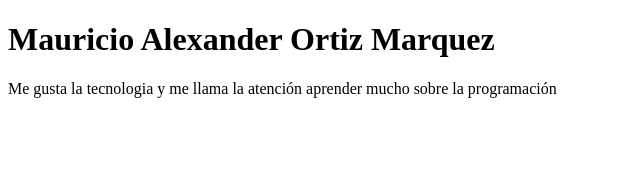
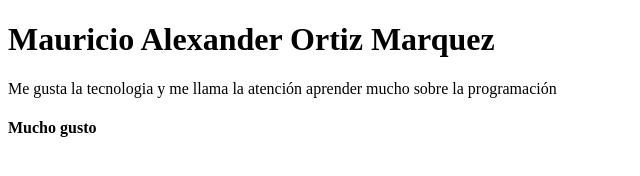
Before and after one commit to mortiz00/Git-Github, a plain HTML site: page index.html in a window 1280 px wide. Shown: the whole page, without its empty margins (0-640 px from the left). Drawn offline with Linux system fonts and the light colour scheme.

Commit message:
Saludo en h4
Actualización de información

```diff
--- a/index.html
+++ b/index.html
@@ -9,5 +9,6 @@
 <body>
     <h1>Mauricio Alexander Ortiz Marquez</h1>
     <p>Me gusta la tecnologia y me llama la atención aprender mucho sobre la programación</p>
+    <h4>Mucho gusto</h4>
 </body>
 </html>
```
